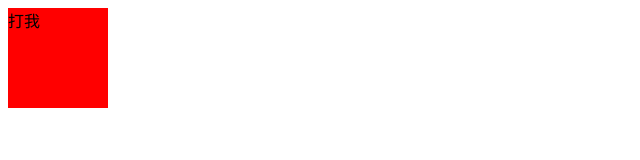
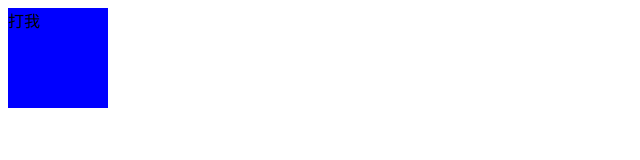
Before and after one commit to noleafage/sixteen, a plain HTML site: page index.html in a window 1280 px wide. Shown: the whole page, without its empty margins (0-640 px from the left). Drawn offline with Linux system fonts and the light colour scheme.

Commit message:
修改颜色

```diff
--- a/index.css
+++ b/index.css
@@ -1,6 +1,6 @@
 .btn{
     width: 100px;
     height: 100px;
-    background-color: red;
+    background-color: #00f;
 
 }
```
